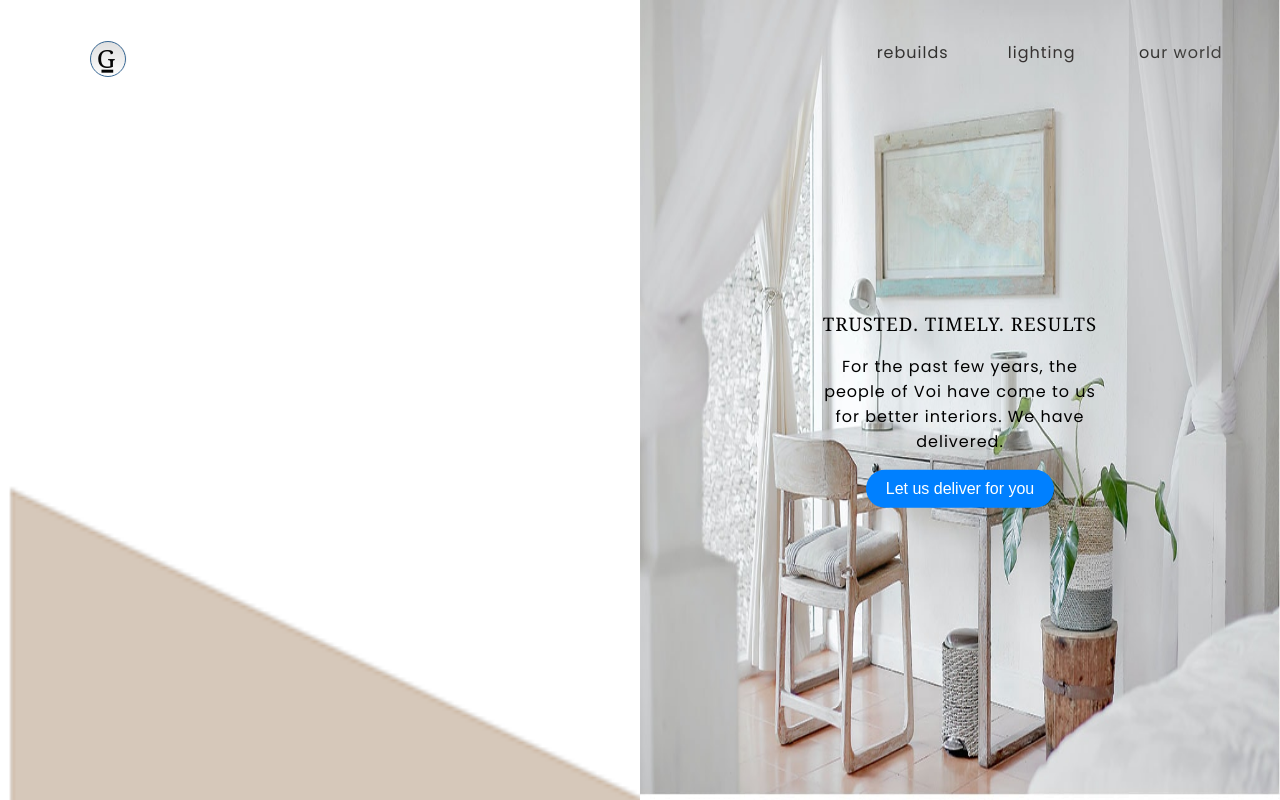
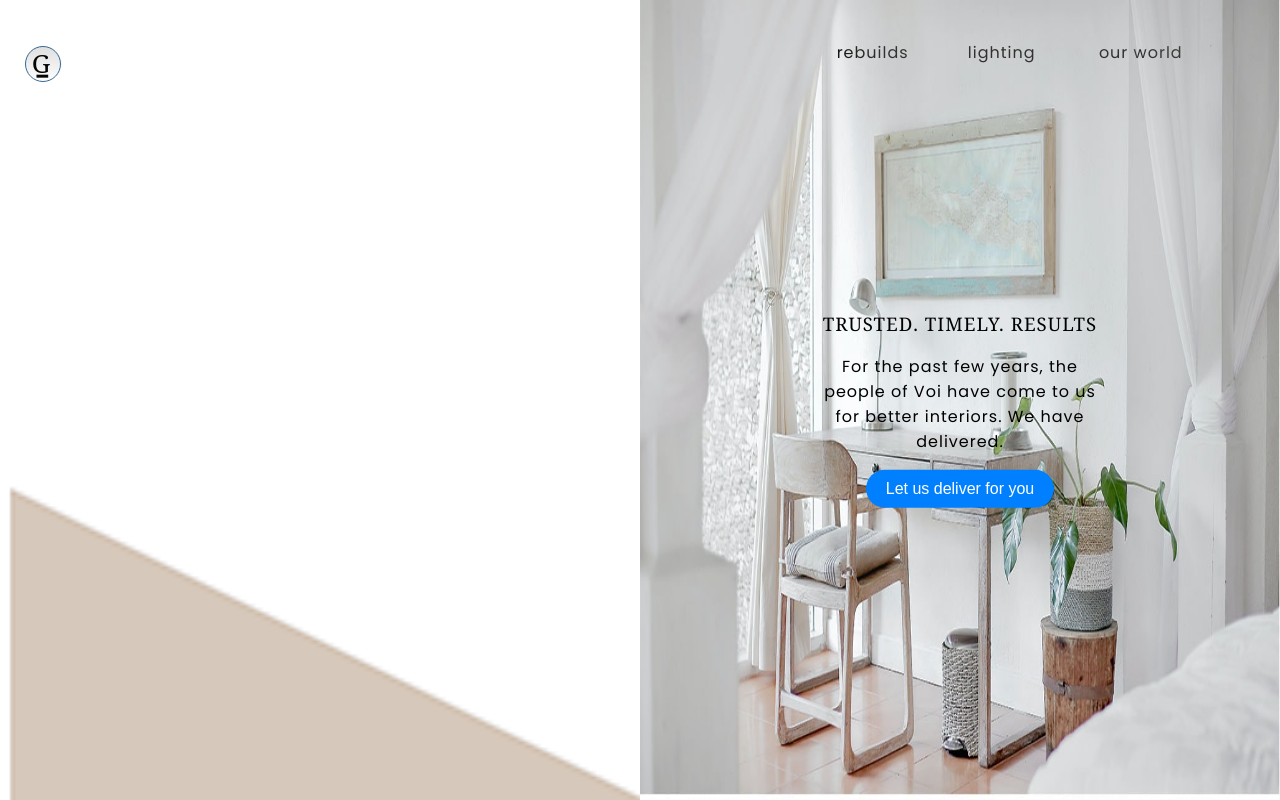
Before and after one commit to themosesnyambu/gustodecors, an Angular app: page / in a window 1280 px wide. Shown: the top 800 px of the page. Built offline with nearby package versions, Linux system fonts and the light colour scheme.

Commit message:
mid screen responsive nav

```diff
--- a/src/app/components/navbar/navbar.component.scss
+++ b/src/app/components/navbar/navbar.component.scss
@@ -1,14 +1,17 @@
+@use '../../stylesheets/mixins/layout';
+
 .navbar {
   position: fixed;
   top: 40px;
-  left: 40px;
   z-index: 1001;
-  display: grid;
-  grid-template-columns: 2fr 1fr;
   padding: 0;
   width: 100%;
 
+  .logo {
+    @include layout.position-absolute(5px, 25px);
+  }
   .nav-menu-btn {
+    @include layout.position-absolute(5px, auto, 25px);
     color: inherit;
   }
 
@@ -46,13 +49,35 @@
 .exclusion-navbar {
   mix-blend-mode: exclusion !important;
 }
-// .exclusion-navbar {
-//   mix-blend-mode: exclusion !important;
-//   filter: invert(1) !important;
-// }
 
 @media (min-width: 600px) {
   .navbar {
+    width: calc(100% - 100px);
+    padding-left: 50px;
+  }
+
+  .sidenav {
+
+    .close-menu-btn {
+      text-align: right;
+      margin: 20px 50px;
+    }
+
+    .sidenav-content {
+      margin: 40px 50px;
+
+      div {
+        margin: 10px 40px;
+        color: #ffffff;
+      }
+    }
+  }
+
+}
+@media (min-width: 1025px) {
+  .navbar {
+    display: grid;
+    grid-template-columns: 2fr 1fr;
     width: calc(100% - 100px);
     padding-left: 50px;
 
--- a/src/app/components/rebuilds/rebuild-index/rebuild-index.component.scss
+++ b/src/app/components/rebuilds/rebuild-index/rebuild-index.component.scss
@@ -43,13 +43,27 @@
       background-size: 100% 100%;
 
       .call-to-action {
-        height: 800px;
+        height: 600px;
 
         .rebuild {
-          font-size: 200px;
-          // lin
+          font-size: 130px;
         }
       }
     }
   }
 }
+@media (min-width: 1025px) {
+  .rebuilds {
+    .landing {
+      background-size: 100% 100%;
+
+      .call-to-action {
+        height: 800px;
+
+        .rebuild {
+          font-size: 200px;
+        }
+      }
+    }
+  }
+}
```
